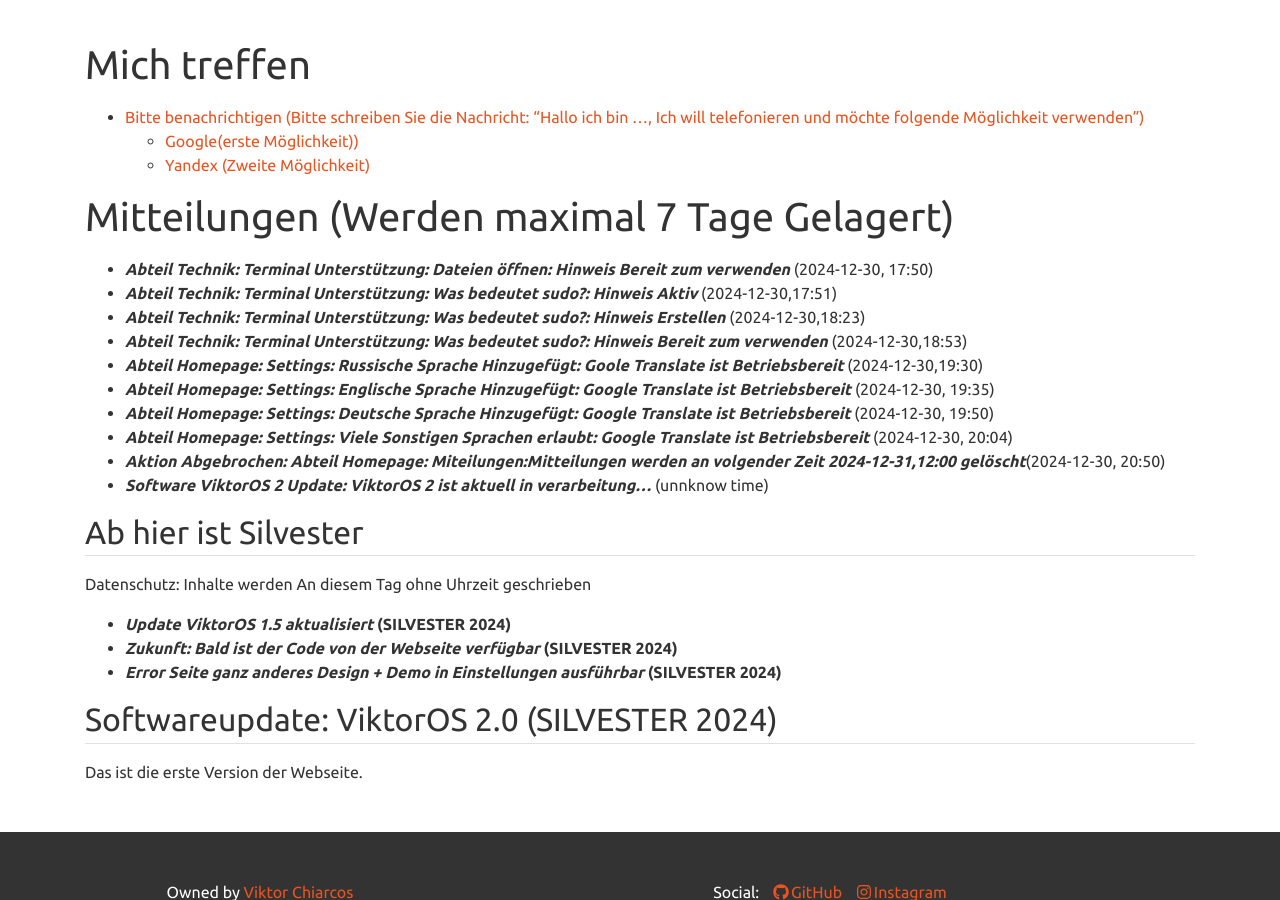
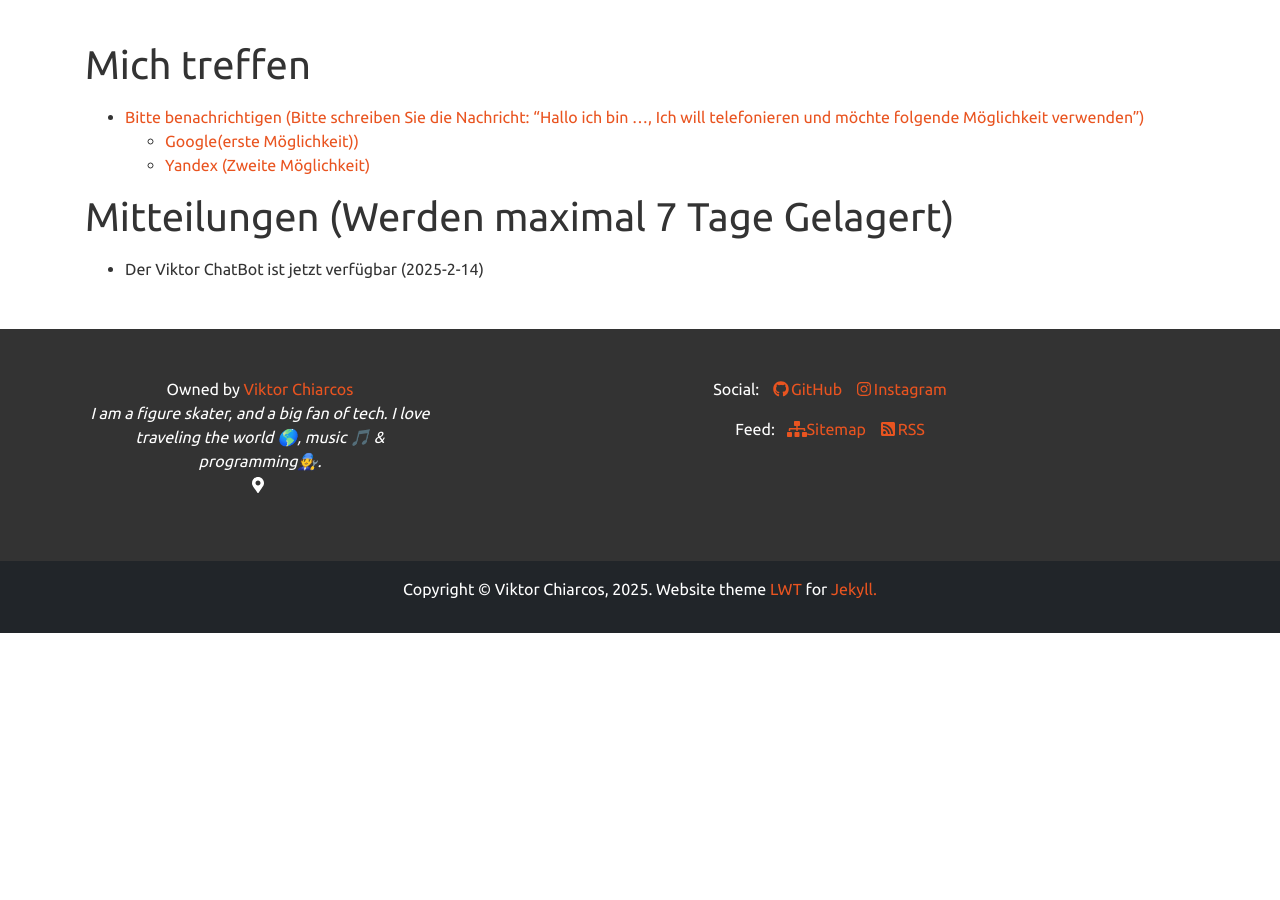
Before and after one commit to viktor-chiarcos/viktor-chiarcos.github.io, a Jekyll site: the page built from index.md, in a window 1280 px wide and 900 px high, scrolled down 2736 px. Built offline with Jekyll 4.4.1, drawn with Linux system fonts in a browser that asks for light colours; after the commit the page ends 3369 px from its top, so only the background shows below that.

Commit message:
Update index.md

```diff
--- a/index.md
+++ b/index.md
@@ -129,28 +129,7 @@ Das ist die aktuelle Version der Webseite ;)
 
 # Mitteilungen (Werden maximal 7 Tage Gelagert)
 
-- ***Abteil Technik: Terminal Unterstützung: Dateien öffnen: Hinweis Bereit zum verwenden*** (2024-12-30, 17:50)
-- ***Abteil Technik: Terminal Unterstützung: Was bedeutet sudo?: Hinweis Aktiv*** (2024-12-30,17:51)
-- ***Abteil Technik: Terminal Unterstützung: Was bedeutet sudo?: Hinweis Erstellen*** (2024-12-30,18:23)
-- ***Abteil Technik: Terminal Unterstützung: Was bedeutet sudo?: Hinweis Bereit zum verwenden*** (2024-12-30,18:53)
-- ***Abteil Homepage: Settings: Russische Sprache Hinzugefügt: Goole Translate ist Betriebsbereit*** (2024-12-30,19:30)
-- ***Abteil Homepage: Settings: Englische Sprache Hinzugefügt: Google Translate ist Betriebsbereit*** (2024-12-30, 19:35)
-- ***Abteil Homepage: Settings: Deutsche Sprache Hinzugefügt: Google Translate ist Betriebsbereit*** (2024-12-30, 19:50)
-- ***Abteil Homepage: Settings: Viele Sonstigen Sprachen erlaubt: Google Translate ist Betriebsbereit*** (2024-12-30, 20:04)
-- ***Aktion Abgebrochen: Abteil Homepage: Miteilungen:Mitteilungen werden an volgender Zeit 2024-12-31,12:00 gelöscht***(2024-12-30, 20:50)
-- ***Software ViktorOS 2 Update: ViktorOS 2 ist aktuell in verarbeitung...*** (unnknow time)
-
-## Ab hier ist Silvester
-
-Datenschutz: Inhalte werden An diesem Tag ohne Uhrzeit geschrieben
-
-- ***Update ViktorOS 1.5 aktualisiert*** **(SILVESTER 2024)**
-- ***Zukunft: Bald ist der Code von der Webseite verfügbar*** **(SILVESTER 2024)**
-- ***Error Seite ganz anderes Design + Demo in Einstellungen ausführbar*** **(SILVESTER 2024)**
-
-## Softwareupdate: ViktorOS 2.0 (SILVESTER 2024)
-
-Das ist die erste Version der Webseite.
+- Der Viktor ChatBot ist jetzt verfügbar (2025-2-14)
 
 <!--
 &nbsp;
```
